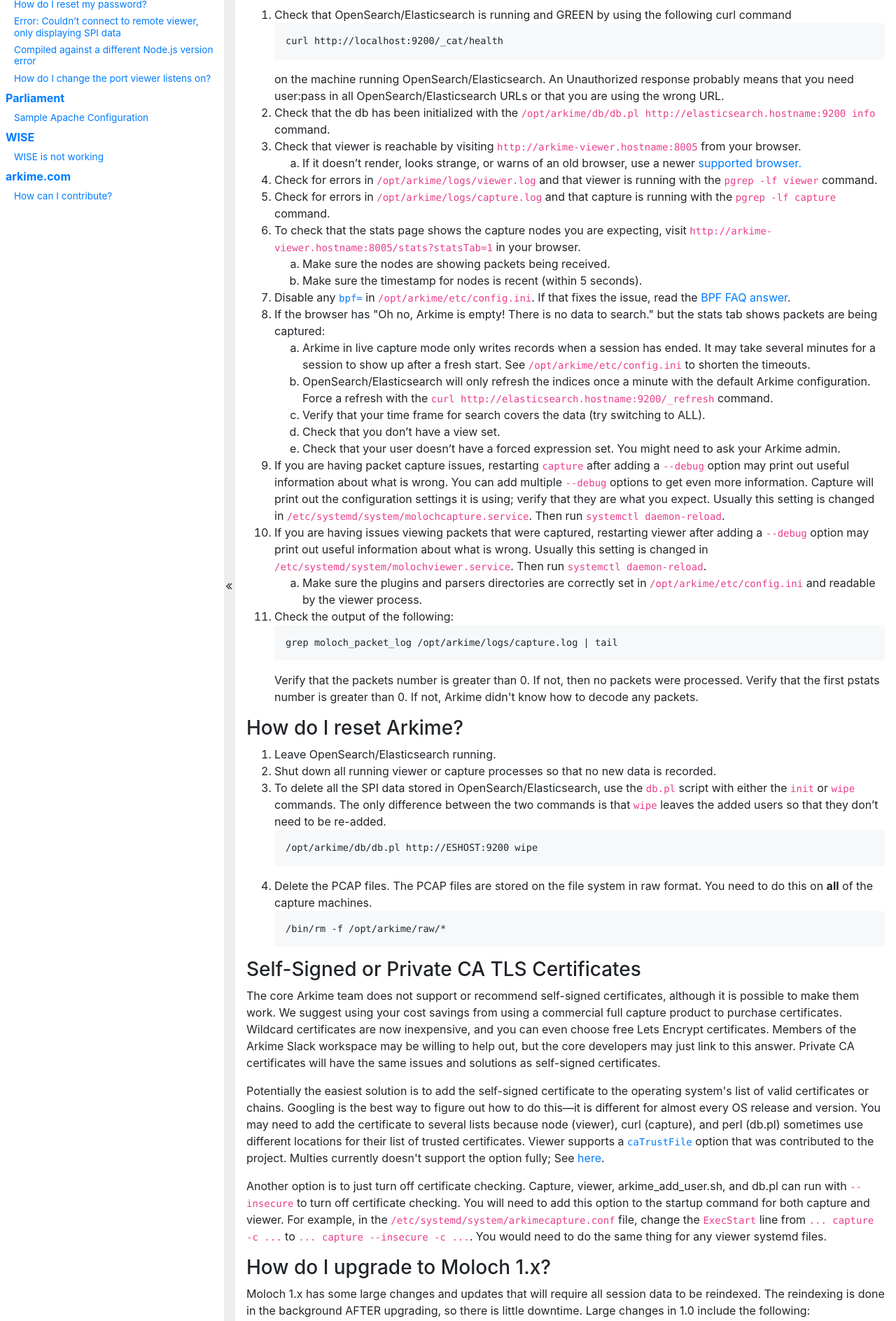
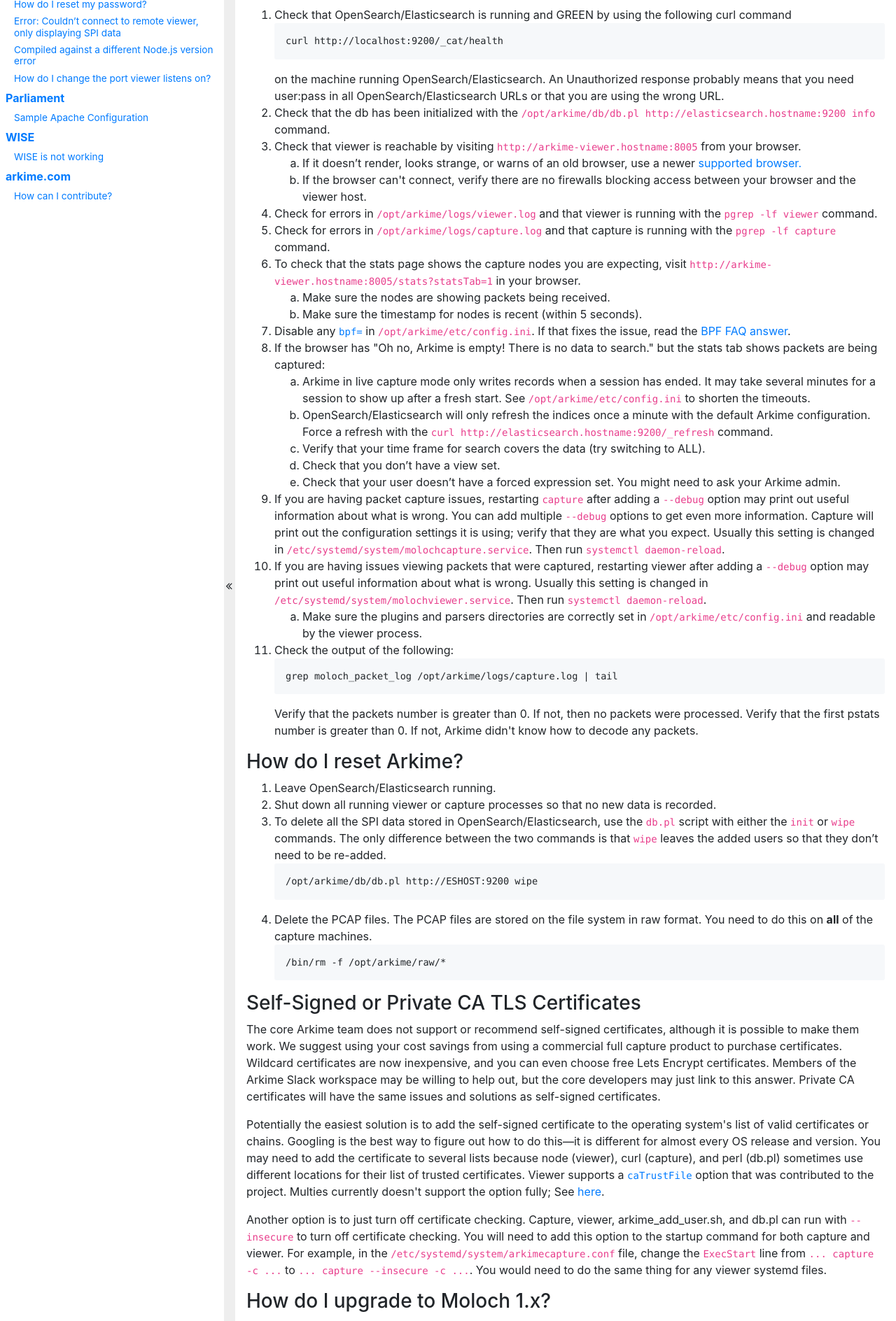
Before and after one commit to arkime/arkimeweb, a Jekyll site: the page built from faq.html, in a window 1280 px wide. Shown: the part 1699-3587 px from the top of the page at 70% size. Built offline with Jekyll 4.4.1, drawn with Linux system fonts in a browser that asks for light colours; some of the changed text lies outside the part shown.

Commit message:
add check firewalls

```diff
--- a/faq.html
+++ b/faq.html
@@ -752,6 +752,9 @@
                 supported browser.
               </a>
             </li>
+            <li>
+              If the browser can't connect, verify there are no firewalls blocking access between your browser and the viewer host.
+            </li>
           </ol>
         </li>
         <li>
```
